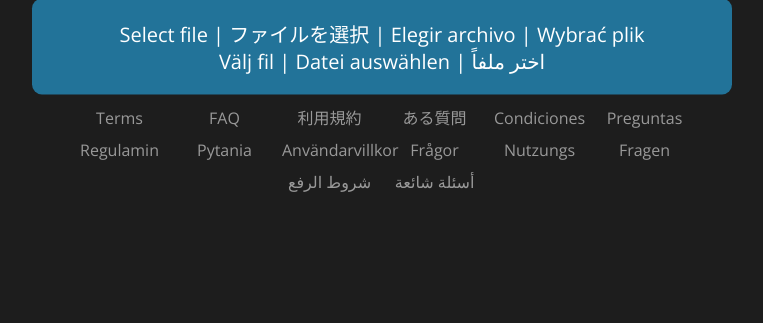
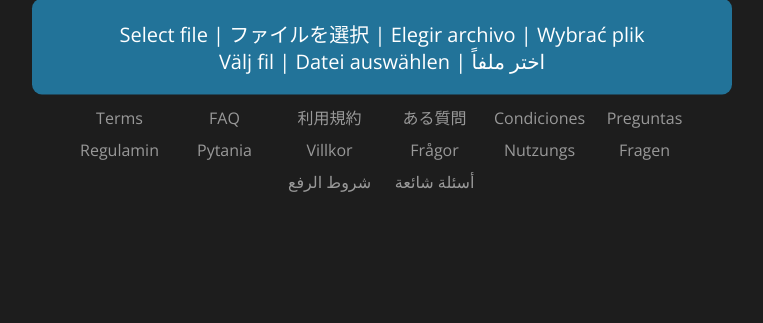
Before and after one commit to Upflask/Upflask, a Flask app: page / in a window 1280 px wide. Shown: the part 335-658 px from the top of the page, without its empty margins (258-1021 px from the left). Run offline with Flask 2, Linux system fonts and the light colour scheme.

Commit message:
Swedish is stupidly long

```diff
--- a/templates/upload.html
+++ b/templates/upload.html
@@ -38,7 +38,7 @@
       <a href="/faqpl">Pytania</a>
     </li>
     <li>
-      <a href="/termssv">Användarvillkor</a>
+      <a href="/termssv">Villkor</a>
     </li>
     <li>
       <a href="/faqsv">Frågor</a>
```
